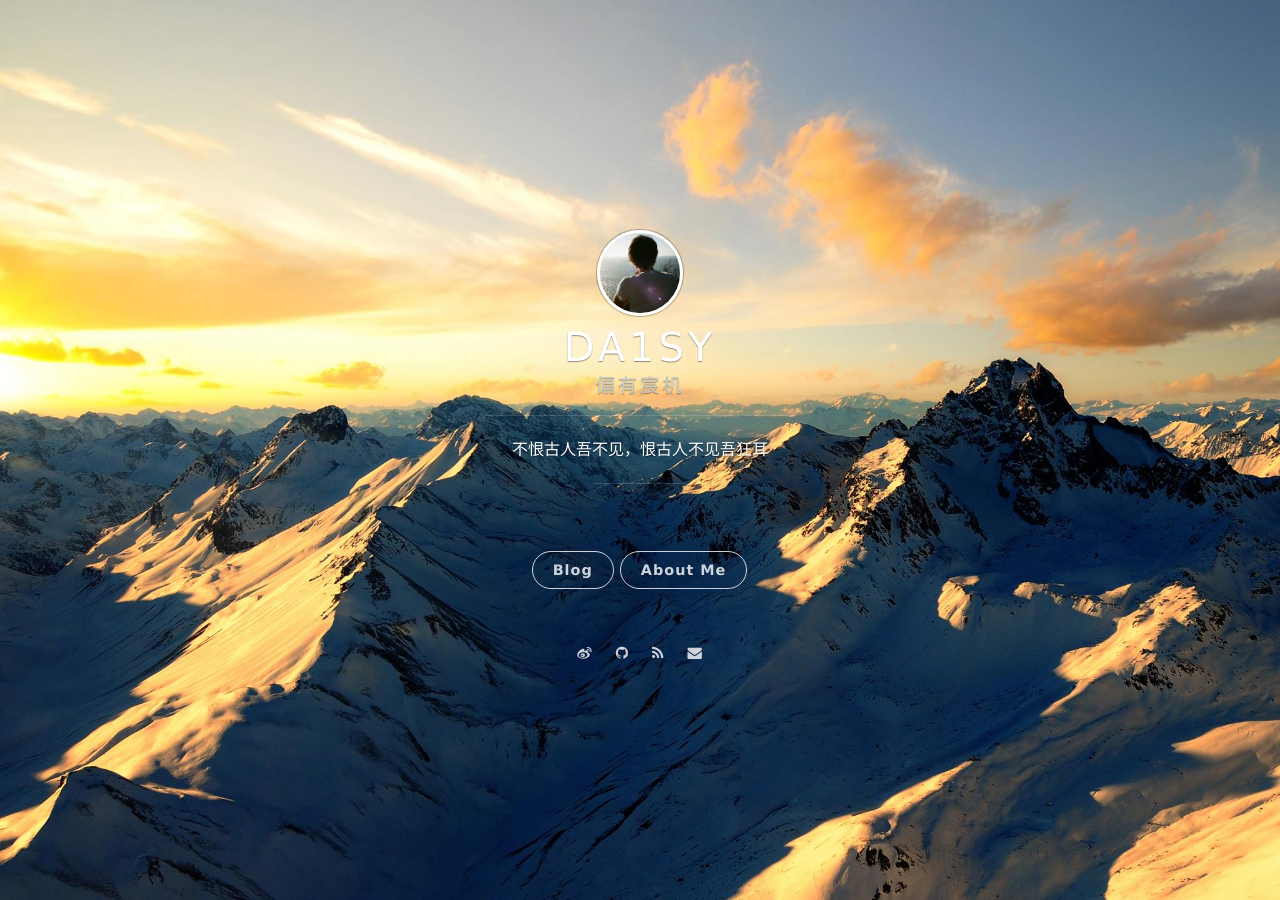
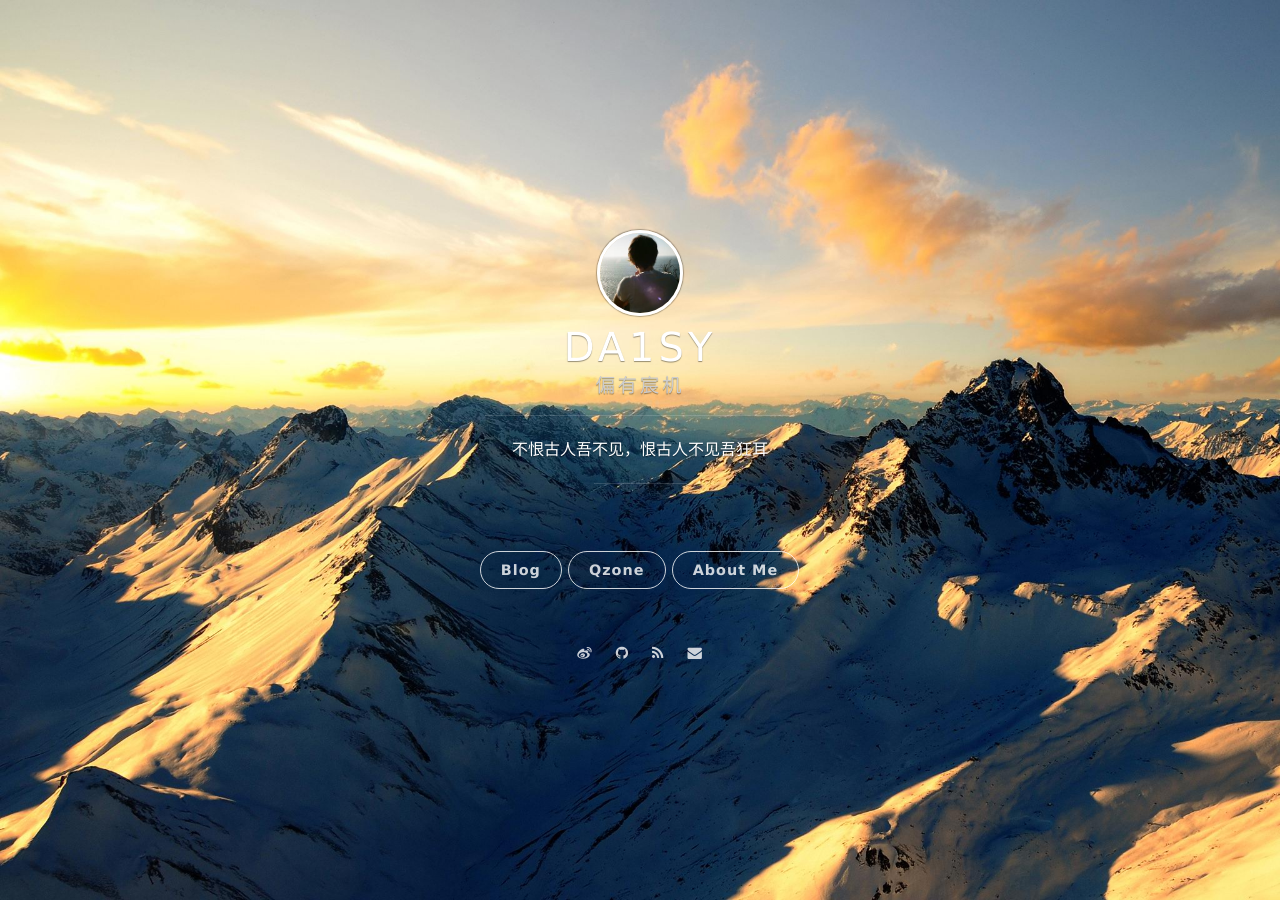
Before and after one commit to linusboyle/linusboyle.cn, a Jekyll site: the page built from index.html, in a window 1280 px wide. Built offline with Jekyll 4.4.1, drawn with Linux system fonts in a browser that asks for light colours; nearby versions of some CDN libraries; the list of posts is cut into pages by our own code.

Commit message:
Update _config.yml

```diff
--- a/_config.yml
+++ b/_config.yml
@@ -23,7 +23,7 @@ blog_button:
 # Navigation buttons in the front page.
 nav:
     #- {title: Projects, description: My Projects, url: 'http://project.onevcat.com'}
-    #- {title: BiliBili, description: Bilibili homepage, url: 'https://space.bilibili.com/18177890'}
+    - {title: Qzone, description: Qzone., url: 'https://user.qzone.qq.com/3078187521'}
     - {title: About Me, description: description of myself in Chinese, url: '/2018/07/About-Me'}
 
 # Pagination
```
